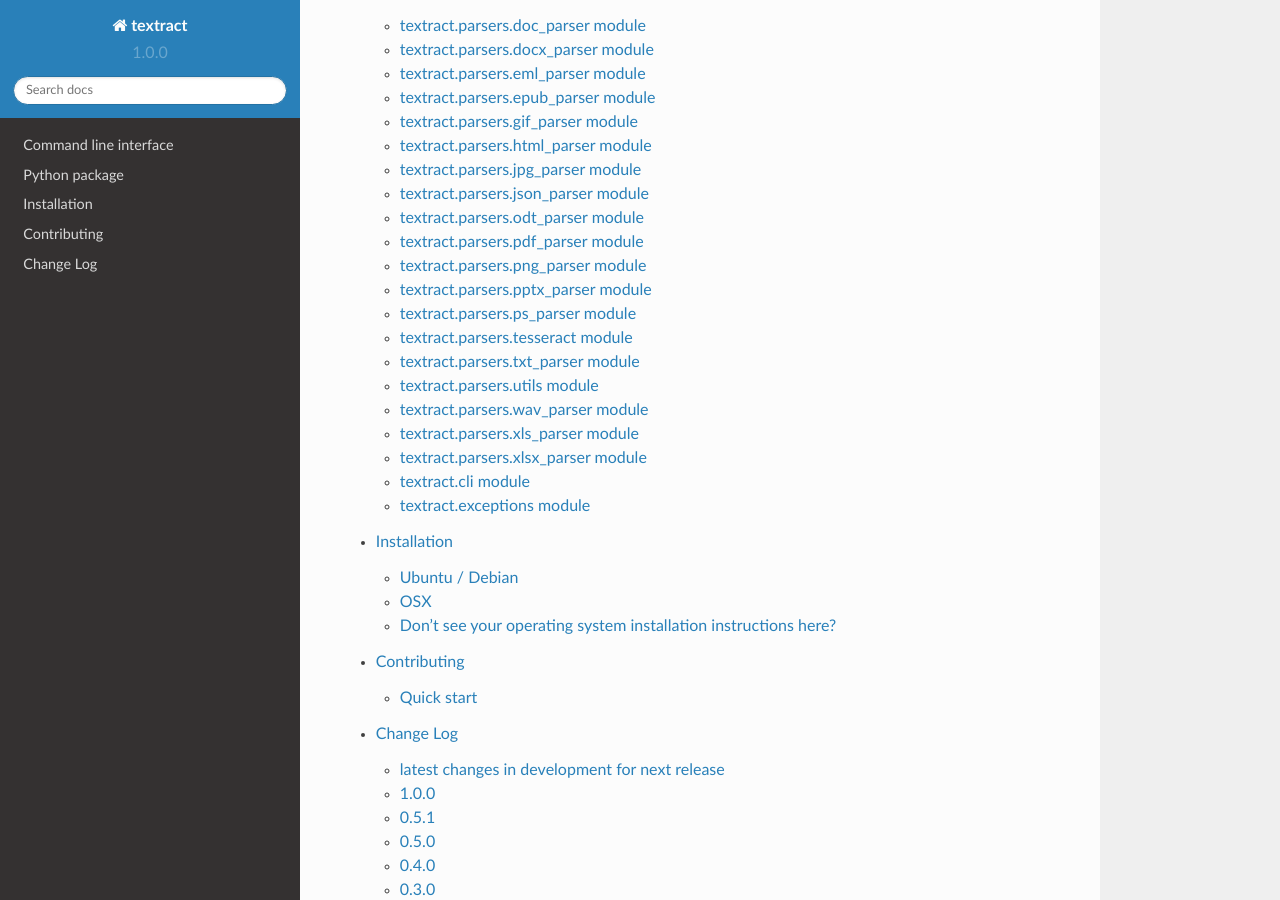
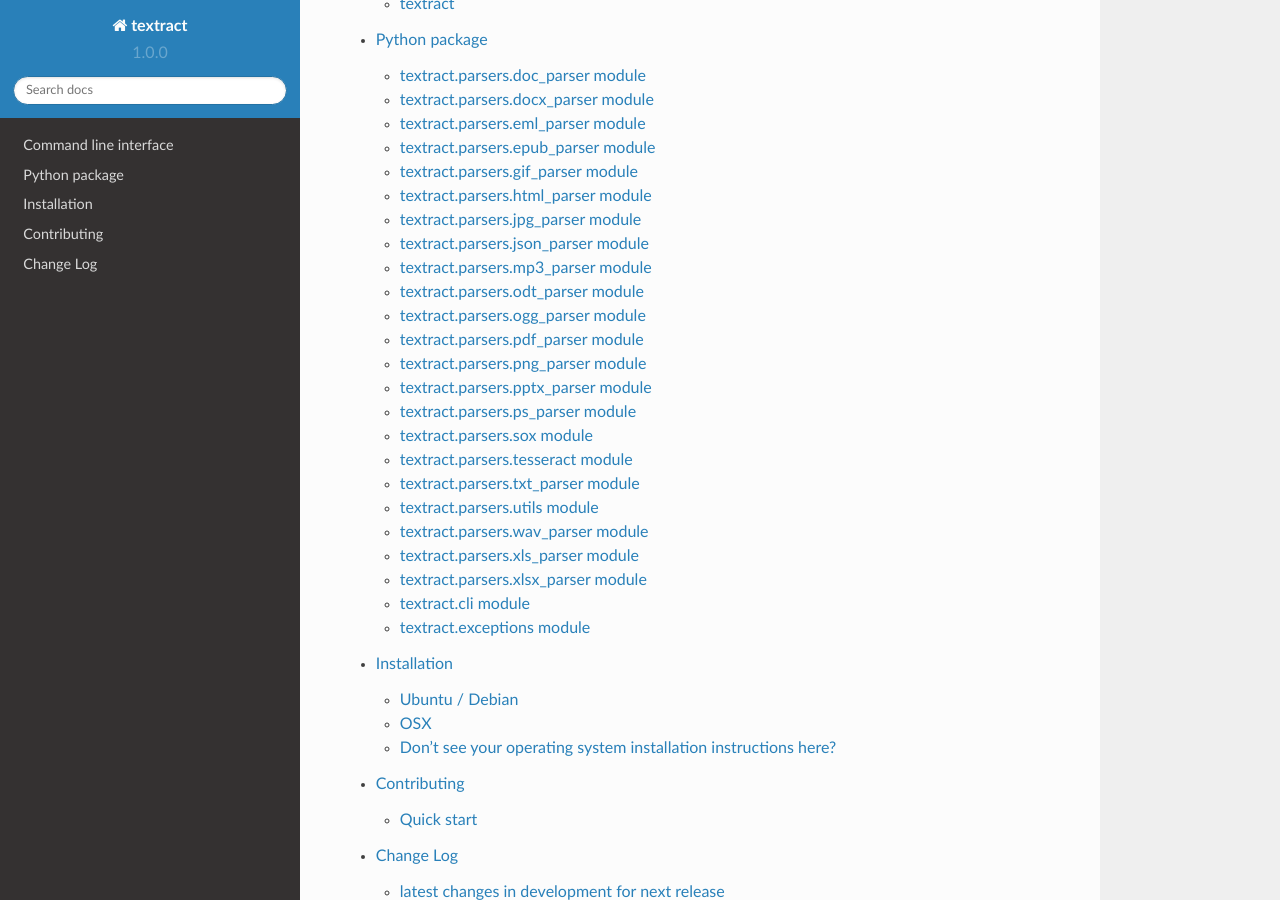
Before and after one commit to deanmalmgren/textract, a Sphinx documentation site: the page built from docs/index.rst, in a window 1280 px wide and 900 px high, scrolled down 1750 px. Built offline with Sphinx 7.4.7 and the Read the Docs theme 2.0.0, drawn with Linux system fonts in a browser that asks for light colours; some of the changed text lies outside the part shown.

Commit message:
updated documentation removed remnant file
Signed-off-by: Arvind Chembarpu <achembarpu@gmail.com>

```diff
--- a/docs/index.rst
+++ b/docs/index.rst
@@ -58,7 +58,11 @@
 
 * ``.html`` via `beautifulsoup4`_
 
+* ``.mp3`` via `SpeechRecognition`_ and `sox`_
+
 * ``.odt`` via python builtins
+
+* ``.ogg`` via `SpeechRecognition`_ and `sox`_
 
 * ``.pdf`` via `pdftotext`_ (default) or `pdfminer`_
 
@@ -91,6 +95,7 @@
 .. _ps2text: http://pages.cs.wisc.edu/~ghost/doc/pstotext.htm
 .. _ebooklib: https://github.com/aerkalov/ebooklib
 .. _SpeechRecognition: https://pypi.python.org/pypi/SpeechRecognition/
+.. _sox: http://sox.sourceforge.net/
 
 .. _related-projects:
 
--- a/docs/python_package.rst
+++ b/docs/python_package.rst
@@ -81,10 +81,26 @@
     :undoc-members:
     :show-inheritance:
 
+textract.parsers.mp3_parser module
+----------------------------------
+
+.. automodule:: textract.parsers.mp3_parser
+    :members:
+    :undoc-members:
+    :show-inheritance:
+
 textract.parsers.odt_parser module
 ----------------------------------
 
 .. automodule:: textract.parsers.odt_parser
+    :members:
+    :undoc-members:
+    :show-inheritance:
+
+textract.parsers.ogg_parser module
+----------------------------------
+
+.. automodule:: textract.parsers.ogg_parser
     :members:
     :undoc-members:
     :show-inheritance:
@@ -117,6 +133,14 @@
 ---------------------------------
 
 .. automodule:: textract.parsers.ps_parser
+    :members:
+    :undoc-members:
+    :show-inheritance:
+
+textract.parsers.sox module
+---------------------------
+
+.. automodule:: textract.parsers.sox
     :members:
     :undoc-members:
     :show-inheritance:
```
Also changed, not shown: docs/installation.rst (+7 -1 lines), 1 other file.
